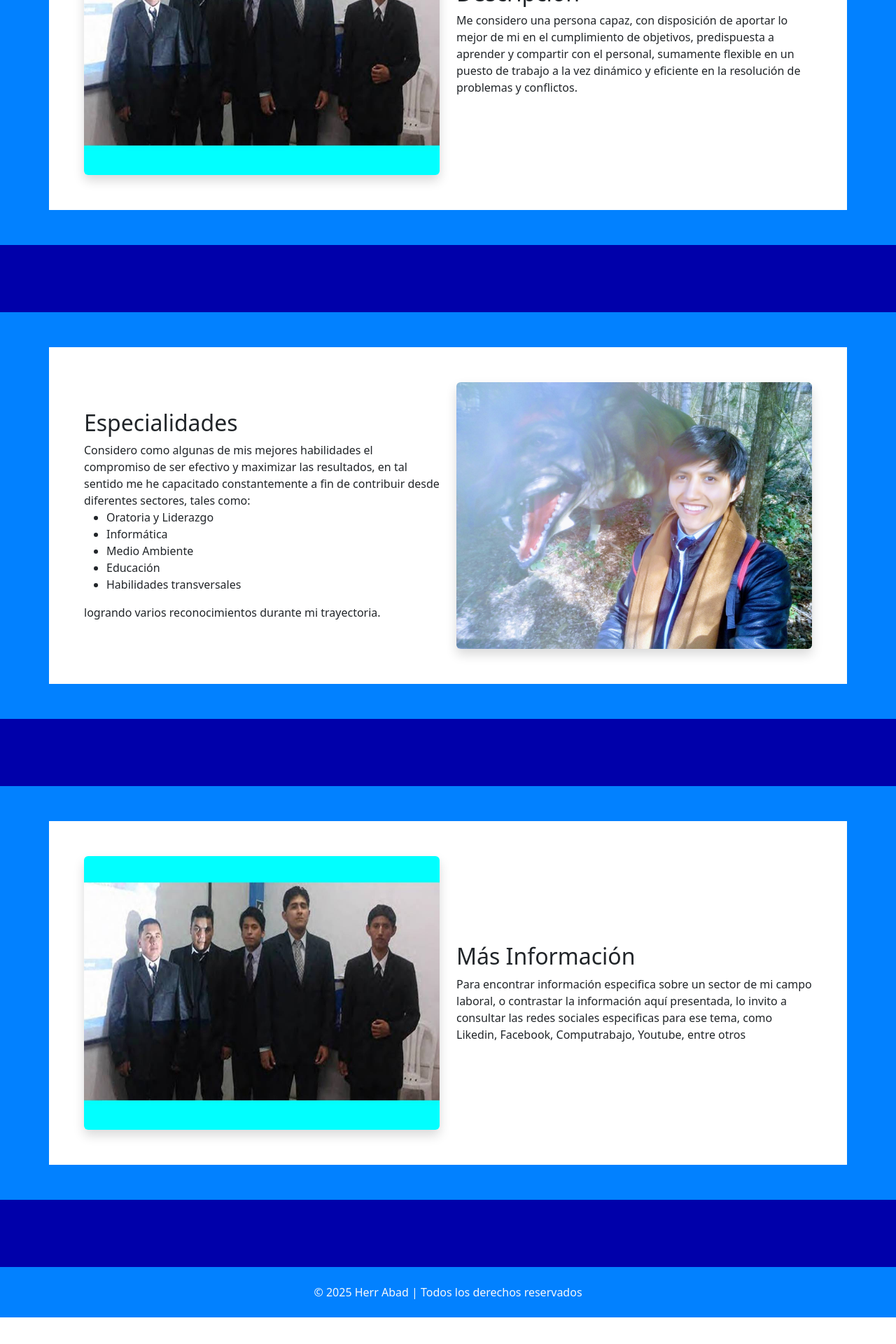
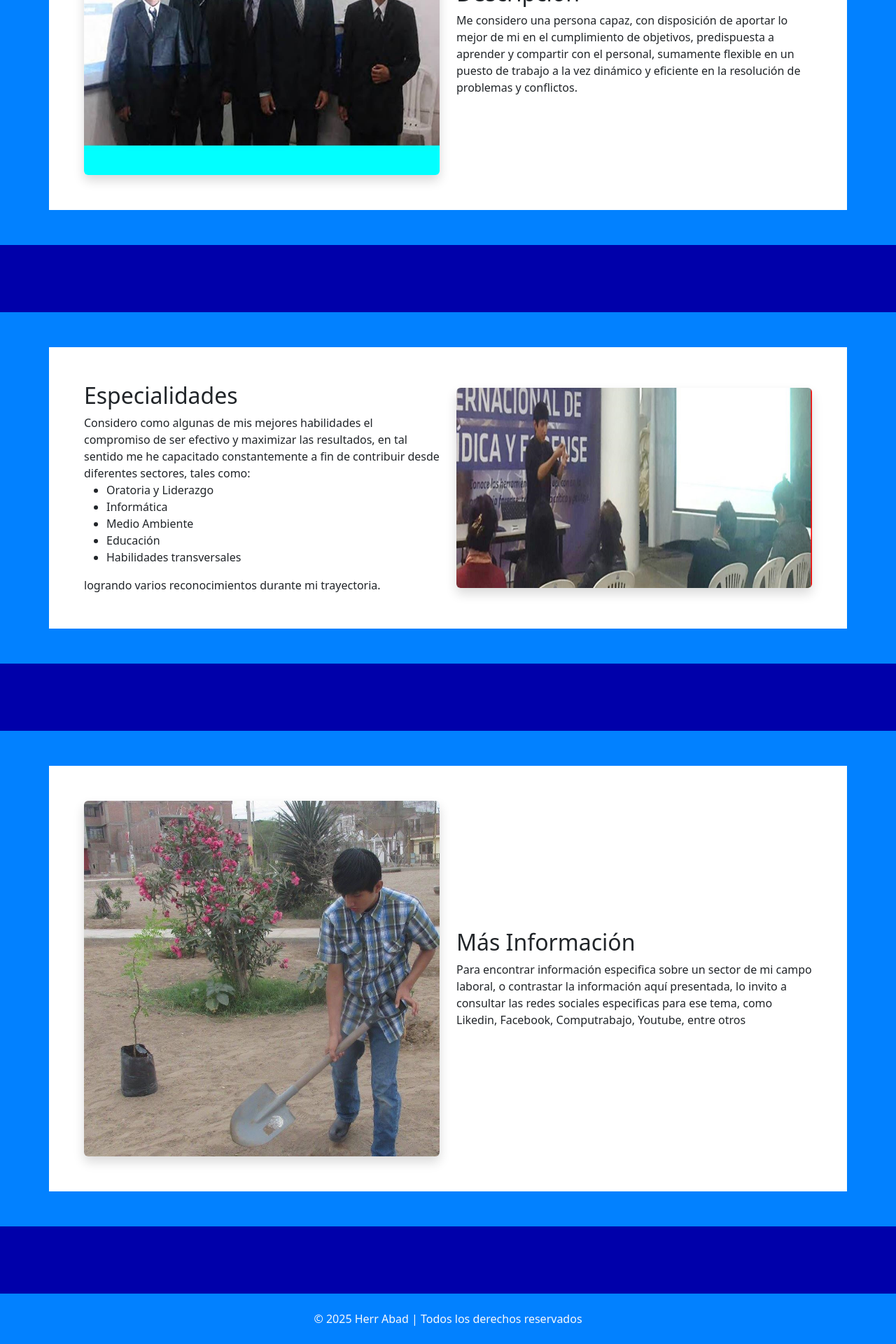
Before and after one commit to miguel-abad/miguel-abad.github.io, a Jekyll site: the page built from index.html, in a window 1280 px wide. Shown: the part 1907-3827 px from the top of the page at 70% size. Built offline with Jekyll 4.4.1, drawn with Linux system fonts in a browser that asks for light colours; before the commit the page ends 3789 px from its top, so only the background shows below that.

Commit message:
modificar y unir fotos

```diff
--- a/index.html
+++ b/index.html
@@ -78,7 +78,7 @@
           logrando varios reconocimientos durante mi trayectoria.</p>
         </div>
         <div class="col-md-6">
-          <img class="img-fluid rounded shadow" src="/images/ft/miguelabaddp.jpg" alt="Foto profesional">
+          <img class="img-fluid rounded shadow" src="/images/ft/ucv-exposicion.JPG" alt="Foto profesional">
         </div>
       </div>
     </div>
@@ -94,7 +94,7 @@
     <div class="container twt">
       <div class="row align-items-center">
          <div class="col-md-6">
-          <img class="img-fluid rounded shadow" src="images/ft/sustentacion.JPG" alt="Foto profesional">
+          <img class="img-fluid rounded shadow" src="images/ft/reforestacion.jpg" alt="Foto profesional">
          </div>
         <div class="col-md-6">
           <h2>Más Información</h2>
```
Also changed, not shown: images/ft/reforestacion.jpg (added), images/ft/ucv-exposicion.JPG (added).
